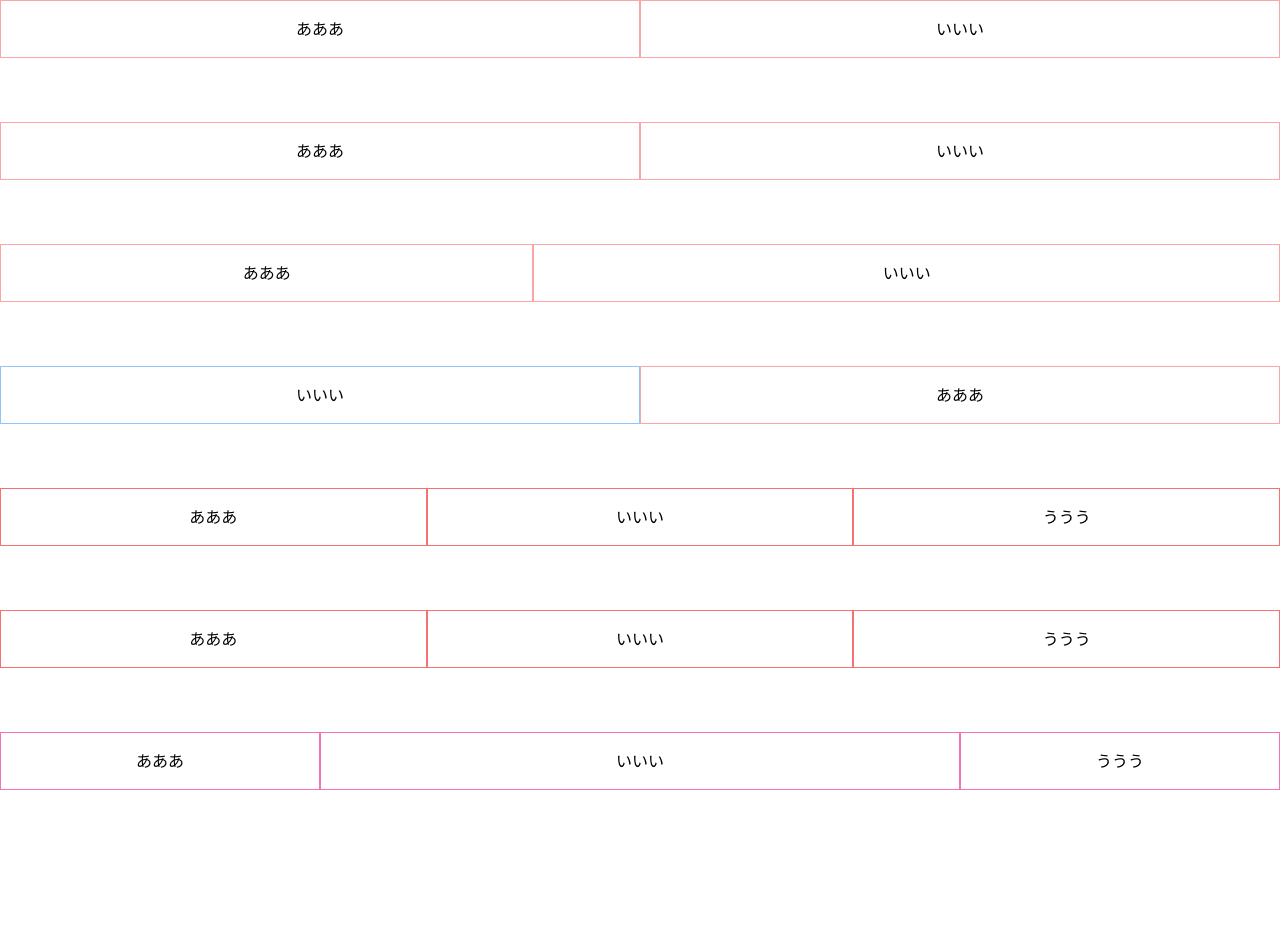
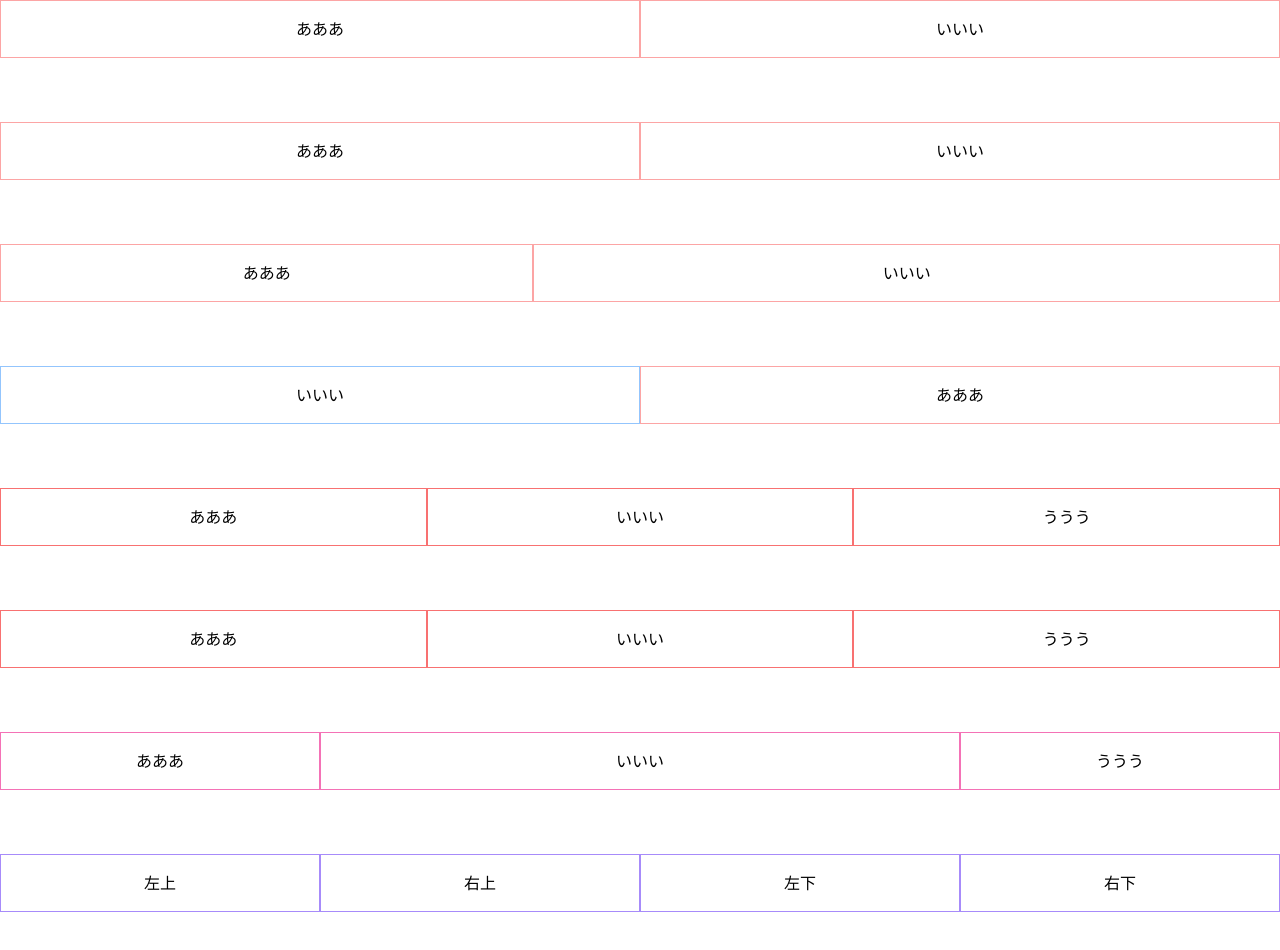
Before and after one commit to Shigeyuki-fukuda/tailwindcss_playground, a plain HTML site: page section3/flexbox_layout.html in a window 1280 px wide. Before the commit the page ends 854 px from the top, so only its background shows below. Drawn offline with nearby package versions, Linux system fonts and the light colour scheme.

Commit message:
feat: flexboxでタブレット以下のサイズで縦横2つレイアウトになるサンプルを追加

```diff
--- a/section3/flexbox_layout.html
+++ b/section3/flexbox_layout.html
@@ -56,5 +56,14 @@
       <div class="md:w-6/12 text-center flex-grow border border-pink-400 py-4">いいい</div>
       <div class="md:w-3/12 text-center flex-grow border border-pink-400 py-4">ううう</div>
     </div>
+
+    <!-- 縦横2->横4 -->
+    <!-- flex-wrap を使うとはみ出した要素を改行してくれる -->
+    <div class="flex justify-center flex-wrap mb-16">
+      <div class="md:w-1/4 w-1/2 text-center flex-grow border border-purple-400 py-4">左上</div>
+      <div class="md:w-1/4 w-1/2 text-center flex-grow border border-purple-400 py-4">右上</div>
+      <div class="md:w-1/4 w-1/2 text-center flex-grow border border-purple-400 py-4">左下</div>
+      <div class="md:w-1/4 w-1/2 text-center flex-grow border border-purple-400 py-4">右下</div>
+    </div>
   </body>
 </html>
```
